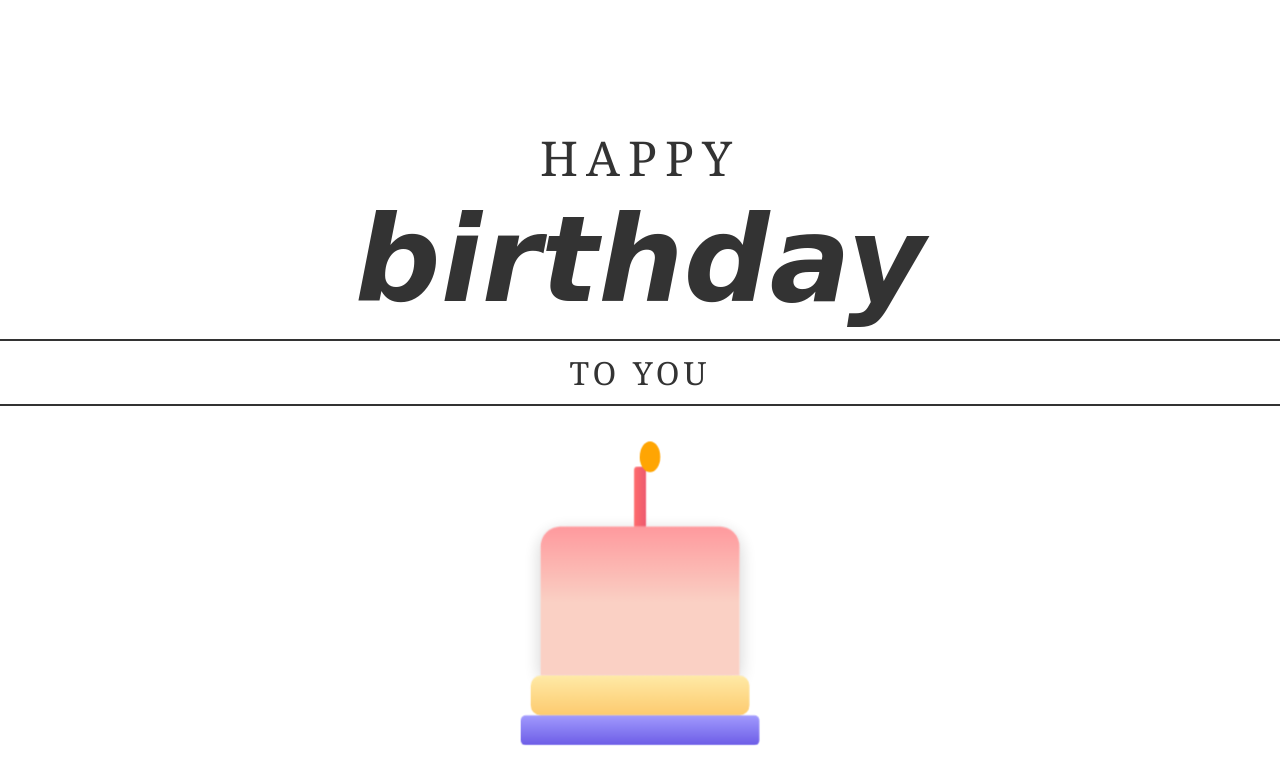
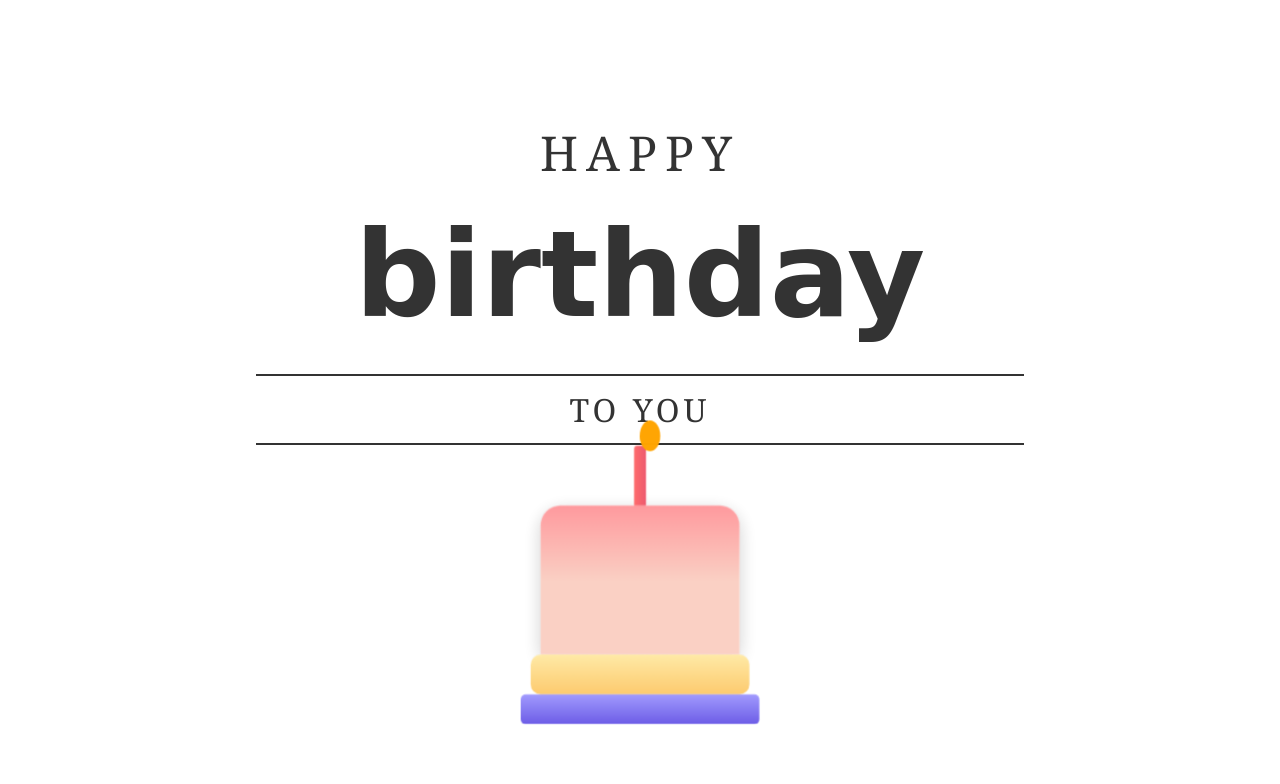
Before and after one commit to JAYNILSONI/Birthday-Wishes, a plain HTML site: page index.html in a window 1280 px wide. Both pictures are taken after a click on the button "Click Me! 🎉". Drawn offline with Linux system fonts and the light colour scheme.

Commit message:
Update index.html

```diff
--- a/index.html
+++ b/index.html
@@ -15,16 +15,15 @@
         font-family: 'Georgia', serif;
         background: white;
         min-height: 100vh;
-            display: flex;
-            justify-content: center;
-            align-items: center;
-            overflow: hidden;
+        display: block; /* FIXED: removed flex-centering */
+        overflow-x: hidden;
+        text-align: center;
+        padding-top: 80px; /* NEW: spacing from top */
     }
 
-        /* FIXED: container no longer uses fixed positioning */
     .container {
+        width: 100%;
         text-align: center;
-            width: 100%;
     }
 
     .click-btn {
@@ -39,6 +38,7 @@
         transition: all 0.3s ease;
         font-weight: bold;
         animation: pulse 2s infinite;
+        margin-top: 80px; /* NEW: centers button properly */
     }
 
     .click-btn:hover {
@@ -55,6 +55,7 @@
     .birthday-content {
         opacity: 0;
         pointer-events: none;
+        margin-top: 40px; /* NEW */
     }
 
     .birthday-content.show {
@@ -69,6 +70,7 @@
         color: #333;
         opacity: 0;
         transform: translateY(-50px);
+        margin-bottom: 20px; /* NEW */
     }
 
     .happy.animate {
@@ -82,7 +84,7 @@
         color: #333;
         opacity: 0;
         transform: scale(0);
-            font-style: italic;
+        margin-bottom: 30px; /* NEW */
     }
 
     .birthday.animate {
@@ -97,9 +99,9 @@
         transform: translateY(50px);
         border-top: 2px solid #333;
         border-bottom: 2px solid #333;
-            padding: 10px 40px;
-            margin-top: 10px;
-            margin-bottom: 40px; /* FIX: Added spacing above cake */
+        padding: 12px 0;
+        width: 60%;             /* FIX: keeps line centered */
+        margin: 0 auto 60px;    /* FIX: perfect alignment */
     }
 
     .to-you.animate {
@@ -107,9 +109,9 @@
     }
 
     .cake-container {
-            margin-top: 120px;  /* FIX: prevents overlap */
         opacity: 0;
         transform: scale(0);
+        margin-top: 40px; /* FIXED: properly spaced */
     }
 
     .cake-container.animate {
@@ -176,6 +178,7 @@
 
     .hidden { display: none; }
 </style>
+
 </head>
 <body>
 
```
Lines whose indentation alone changed are shown as unchanged.
